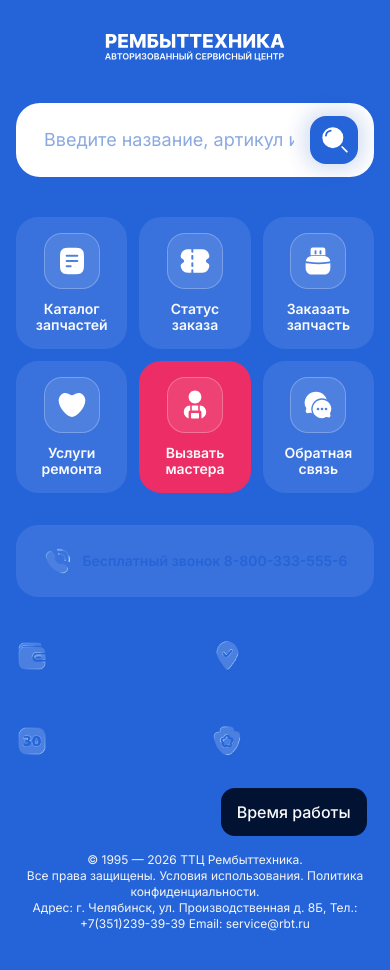
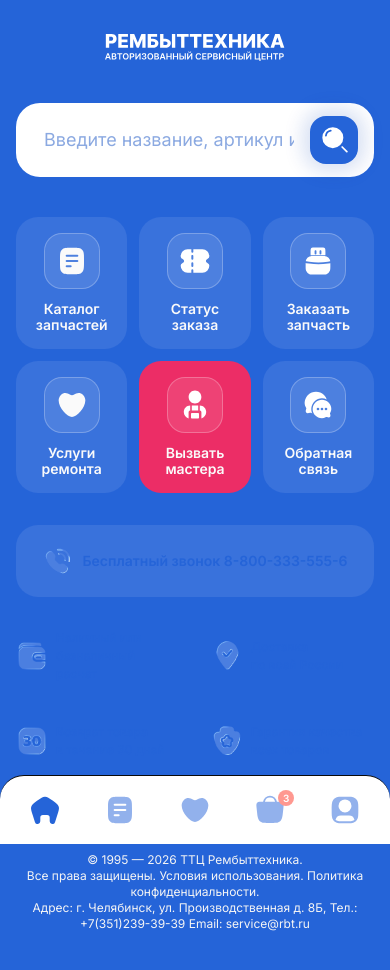
Before and after one commit to devtimberg/rbt-service-web, a Next.js app: page / in a window 390 px wide. Shown: the top 970 px of the page. Built offline with nearby package versions, Linux system fonts and the light colour scheme.

Commit message:
Update layout to include MobileBottomNav for improved navigation; refactor icon components to use currentColor for better theming consistency; add primary color variable in theme mapping and define primary-100 in tokens for enhanced styling options.

```diff
--- a/app/layout.tsx
+++ b/app/layout.tsx
@@ -1,5 +1,6 @@
 import type { Metadata } from "next";
 import { Geist_Mono, Inter } from "next/font/google";
+import { MobileBottomNav } from "@/widgets";
 import "./globals.css";
 
 const geistSans = Inter({
@@ -31,9 +32,10 @@
   return (
     <html lang="ru-RU">
       <body
-        className={`${geistSans.variable} ${geistMono.variable} bg-primary-500 p-0 antialiased lg:bg-primary-900 lg:p-4`}
+        className={`${geistSans.variable} ${geistMono.variable} bg-primary-500 p-0 pb-[88px] antialiased sm:pb-0 lg:bg-primary-900 lg:p-4`}
       >
         {children}
+        <MobileBottomNav />
       </body>
     </html>
   );
--- a/shared/icons/bag.tsx
+++ b/shared/icons/bag.tsx
@@ -10,7 +10,7 @@
     {...props}
   >
     <path
-      fill="#fff"
+      fill="currentColor"
       fillRule="evenodd"
       d="M6.807 5.808a5.238 5.238 0 0 1 10.386 0h.603c.907 0 1.66 0 2.25.082.62.087 1.178.278 1.602.752.424.473.552 1.049.57 1.675.017.596-.066 1.343-.167 2.244l-.28 2.524c-.21 1.886-.374 3.367-.654 4.518-.286 1.18-.712 2.1-1.503 2.809-.792.708-1.759 1.03-2.97 1.184-1.182.15-2.683.15-4.595.15h-.098c-1.912 0-3.413 0-4.596-.15-1.21-.154-2.177-.476-2.969-1.184-.79-.708-1.217-1.63-1.503-2.809-.28-1.151-.444-2.632-.654-4.518l-.28-2.524c-.1-.9-.184-1.648-.167-2.244.018-.626.147-1.202.57-1.675.425-.474.982-.665 1.603-.752.59-.083 1.342-.083 2.249-.082zm9.004 0a3.872 3.872 0 0 0-7.622 0z"
       clipRule="evenodd"
--- a/shared/icons/catalog.tsx
+++ b/shared/icons/catalog.tsx
@@ -10,7 +10,7 @@
     {...props}
   >
     <path
-      fill="#fff"
+      fill="currentColor"
       fillRule="evenodd"
       d="M6.592 6.769C5 8.959 5 12.084 5 18.333v3.334c0 6.25 0 9.374 1.592 11.565a8.3 8.3 0 0 0 1.843 1.843c2.19 1.592 5.315 1.592 11.565 1.592s9.374 0 11.565-1.592a8.3 8.3 0 0 0 1.843-1.843C35 31.04 35 27.916 35 21.667v-3.334c0-6.25 0-9.374-1.592-11.564a8.3 8.3 0 0 0-1.843-1.844C29.375 3.333 26.25 3.333 20 3.333s-9.374 0-11.565 1.592a8.3 8.3 0 0 0-1.843 1.844m6.741 5.314a1.25 1.25 0 0 0 0 2.5h13.334a1.25 1.25 0 0 0 0-2.5zm0 6.667a1.25 1.25 0 0 0 0 2.5h13.334a1.25 1.25 0 0 0 0-2.5zm0 6.667a1.25 1.25 0 0 0 0 2.5h5a1.25 1.25 0 1 0 0-2.5z"
       clipRule="evenodd"
--- a/shared/icons/heart.tsx
+++ b/shared/icons/heart.tsx
@@ -11,14 +11,14 @@
   >
     <g clipPath="url(#heart_svg__a)">
       <path
-        fill="#fff"
+        fill="currentColor"
         d="M20.312 4.46c-2.335-2.38-5.038-1.376-6.711-.314-.946.6-2.256.6-3.202 0-1.673-1.062-4.376-2.066-6.71.315C-1.852 10.11 7.649 21 12 21c4.35 0 13.853-10.889 8.311-16.54"
       />
     </g>
     <defs>
       <clipPath id="heart_svg__a">
         <path
-          fill="#fff"
+          fill="currentColor"
           d="M2 3h20v18H2z"
         />
       </clipPath>
--- /dev/null
+++ b/shared/icons/home.tsx
@@ -0,0 +1,18 @@
+import * as React from "react";
+import type { SVGProps } from "react";
+const SvgHome = (props: SVGProps<SVGSVGElement>) => (
+  <svg
+    xmlns="http://www.w3.org/2000/svg"
+    width="1em"
+    height="1em"
+    fill="none"
+    viewBox="0 0 32 32"
+    {...props}
+  >
+    <path
+      fill="currentColor"
+      d="M8.392 6.62c3.555-2.583 5.333-3.874 7.364-3.949q.243-.009.488 0c2.03.075 3.809 1.366 7.365 3.95s5.333 3.875 6.031 5.783q.085.23.151.465c.557 1.954-.122 4.044-1.48 8.224l-2.295 7.062a2.723 2.723 0 0 1-5.314-.841v-3.666a2.556 2.556 0 0 0-2.555-2.555h-4.294a2.556 2.556 0 0 0-2.555 2.555v3.666a2.723 2.723 0 0 1-5.314.841l-2.295-7.062c-1.358-4.18-2.037-6.27-1.48-8.224a7 7 0 0 1 .15-.465c.699-1.908 2.477-3.2 6.033-5.783"
+    />
+  </svg>
+);
+export default SvgHome;
--- a/shared/icons/index.ts
+++ b/shared/icons/index.ts
@@ -3,6 +3,7 @@
 export { default as ChartIcon } from "./chart";
 export { default as FeedbackIcon } from "./feedback";
 export { default as HeartIcon } from "./heart";
+export { default as HomeIcon } from "./home";
 export { default as MasterIcon } from "./master";
 export { default as OrderDetailIcon } from "./order-detail";
 export { default as OrderStatusIcon } from "./order-status";
--- a/shared/icons/profile.tsx
+++ b/shared/icons/profile.tsx
@@ -10,7 +10,7 @@
     {...props}
   >
     <path
-      fill="#fff"
+      fill="currentColor"
       fillRule="evenodd"
       d="M12.046 2c1.884 0 3.36 0 4.532.127 1.195.13 2.164.398 2.991 1 .5.363.94.803 1.305 1.304.6.827.87 1.796 1 2.991C22 8.593 22 10.07 22 11.954v.092c0 1.884 0 3.36-.127 4.532-.13 1.195-.399 2.164-1 2.991a5.9 5.9 0 0 1-1.232 1.252l-.03.022-.033.024-.009.007c-.827.6-1.796.87-2.991 1C15.407 22 13.93 22 12.047 22h-.093c-1.884 0-3.36 0-4.532-.127-1.195-.13-2.164-.399-2.991-1l-.068-.05a5.9 5.9 0 0 1-1.237-1.254c-.6-.827-.87-1.796-1-2.991C2 15.407 2 13.93 2 12.046v-.092c0-1.884 0-3.36.127-4.532.13-1.195.398-2.164 1-2.991.363-.5.803-.94 1.304-1.305.827-.6 1.796-.87 2.991-1C8.593 2 10.07 2 11.954 2zm7.03 17.29a4.104 4.104 0 0 0-4-3.187H8.924a4.104 4.104 0 0 0-4 3.186 4 4 0 0 0 .412.34c.521.379 1.188.6 2.253.715 1.079.116 2.472.117 4.412.117s3.333 0 4.412-.117c1.065-.116 1.732-.336 2.253-.715a4 4 0 0 0 .412-.34M12 4.05a4.872 4.872 0 1 0 0 9.744 4.872 4.872 0 0 0 0-9.744"
       clipRule="evenodd"
--- a/shared/styles/theme-mapping.css
+++ b/shared/styles/theme-mapping.css
@@ -10,6 +10,7 @@
   --color-surface-subtle: var(--surface-subtle);
   --color-inverse: var(--inverse);
   --color-disabled: var(--disabled);
+  --color-primary-100: var(--primary-100);
   --color-primary-300: var(--primary-300);
   --color-primary-500: var(--primary-500);
   --color-primary-900: var(--primary-900);
--- a/shared/styles/tokens.css
+++ b/shared/styles/tokens.css
@@ -1,5 +1,6 @@
 :root {
   /* Primitive palettes */
+  --primary-100: oklch(0.7594 0.092 262.91);
   --primary-300: oklch(0.5712 0.1732 261.45);
   --primary-500: oklch(0.5328 0.1897 261.32);
   --primary-900: oklch(0.191 0.0689 258.91);
--- a/widgets/index.ts
+++ b/widgets/index.ts
@@ -1,3 +1,4 @@
 export * from "./header";
 export * from "./catalog-search";
 export * from "./footer";
+export * from "./mobile-bottom-nav";
--- /dev/null
+++ b/widgets/mobile-bottom-nav.tsx
@@ -0,0 +1,104 @@
+"use client";
+
+import {
+  BagIcon,
+  CatalogIcon,
+  HeartIcon,
+  HomeIcon,
+  ProfileIcon,
+} from "@/shared/icons";
+import { cn } from "@/shared/lib/utils";
+import Link from "next/link";
+import { usePathname } from "next/navigation";
+import type { ComponentType, SVGProps } from "react";
+
+type NavItem = {
+  label: string;
+  href: string;
+  icon: ComponentType<SVGProps<SVGSVGElement>>;
+  counter?: number;
+};
+
+const NAV_ITEMS: NavItem[] = [
+  {
+    label: "Главная",
+    href: "/",
+    icon: HomeIcon,
+  },
+  {
+    label: "Каталог",
+    href: "/catalog",
+    icon: CatalogIcon,
+  },
+  {
+    label: "Избранное",
+    href: "/favorite",
+    icon: HeartIcon,
+  },
+  {
+    label: "Корзина",
+    href: "/cart",
+    icon: BagIcon,
+    counter: 3,
+  },
+  {
+    label: "Профиль",
+    href: "/profile",
+    icon: ProfileIcon,
+  },
+];
+
+export function MobileBottomNav() {
+  const pathname = usePathname();
+
+  return (
+    <nav
+      className="border-primary-200 fixed inset-x-0 bottom-0 z-40 rounded-t-[24px] border-t bg-white px-2 pt-2 pb-[calc(env(safe-area-inset-bottom)+8px)] sm:hidden"
+      aria-label="Мобильная навигация"
+    >
+      <ul className="grid grid-cols-5 gap-0.5">
+        {NAV_ITEMS.map((item) => {
+          const Icon = item.icon;
+          const isActive =
+            pathname === item.href || pathname.startsWith(`${item.href}/`);
+          const hasCounter =
+            typeof item.counter === "number" &&
+            Number.isFinite(item.counter) &&
+            item.counter > 0;
+          const counterContent =
+            typeof item.counter === "number" && item.counter > 99
+              ? "99+"
+              : item.counter;
+
+          return (
+            <li key={item.href}>
+              <Link
+                href={item.href}
+                className={cn(
+                  "flex min-h-[52px] items-center justify-center rounded-xl px-1 py-2 transition-colors",
+                )}
+                aria-current={isActive ? "page" : undefined}
+                aria-label={item.label}
+              >
+                <span className="relative inline-flex">
+                  <Icon
+                    className={cn(
+                      "size-8",
+                      isActive ? "text-primary-500" : "text-primary-100",
+                    )}
+                    aria-hidden
+                  />
+                  {hasCounter ? (
+                    <span className="bg-destructive absolute -top-1 -right-2 inline-flex min-h-4 min-w-4 items-center justify-center rounded-full px-1 text-[10px] leading-none font-semibold text-white">
+                      {counterContent}
+                    </span>
+                  ) : null}
+                </span>
+              </Link>
+            </li>
+          );
+        })}
+      </ul>
+    </nav>
+  );
+}
```
Also changed, not shown: shared/icons/raw/home.svg (added).
